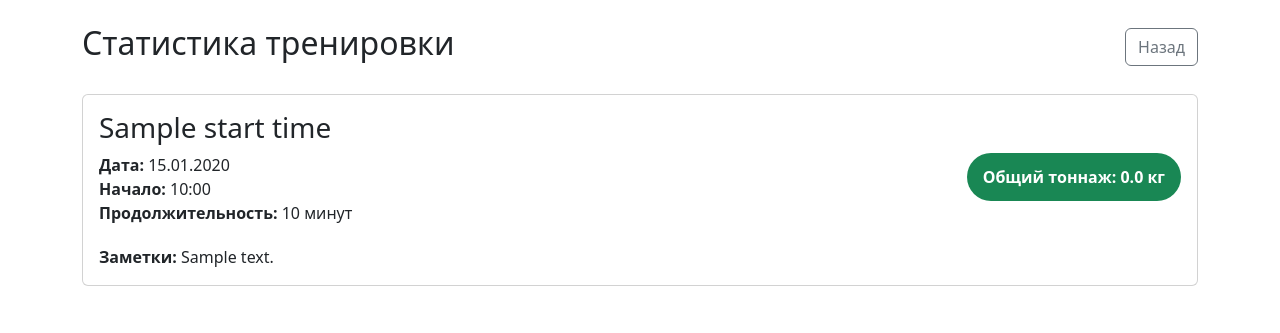
After one commit to BigmasterSavage/gym_diary, a Flask app: page /workout_stats/1 in a window 1280 px wide. The commit adds this page. Shown: the top 333 px of the page. Run offline with Flask 3, Linux system fonts and the light colour scheme; the visitor is signed in with stand-in values (Sample User, id 1); a database or web service that is not in the repository returns one stand-in record (values such as "Sample title"); some libraries are stand-ins or nearby versions.

Commit message:
Добавлена статистика завершенной тренировки

```diff
--- a/app.py
+++ b/app.py
@@ -327,6 +327,63 @@ def my_training():
                            completed_workouts = completed_workouts)
 
 
+@app.route('/workout_stats/<int:workout_id>')
+def workout_stats(workout_id):
+    if 'user_id' not in session:
+        return redirect(url_for('login'))
+
+    with get_db_connection() as conn:
+        with conn.cursor(cursor_factory=DictCursor) as cur:
+            # General info
+            cur.execute("""
+                SELECT *,
+                EXTRACT(EPOCH FROM (start_time + (duration_minutes * INTERVAL '1 minute') - start_time))/60 AS calculated_duration
+                FROM workouts
+                WHERE id = %s AND user_id = %s
+            """, (workout_id, session['user_id']))
+            workout=cur.fetchone()
+
+            if not workout_id:
+                flash("Тренировка не найдена")
+                return redirect(url_for('mytrainings'))
+
+            # Получаем все упражнения и подходы для этой тренировки
+            cur.execute("""
+                FROM sets s
+                JOIN exercises e ON s.exercise_id = e.id
+                WHERE s.workout_id = %s
+                ORDER BY e.name, s.order_num
+            """, (workout_id,))
+            sets = cur.fetchall()
+
+            # Группируем по упражнениям и считаем общий тоннаж
+            exercises = {}
+            total_tonnage = 0
+
+            for s in sets:
+                if s['exercise_id'] not in exercises:
+                    exercises[s['exercise_id']] = {
+                        'name': s['exercise_name'],
+                        'sets': [],
+                        'total_tonnage': 0
+                    }
+
+                exercises[s['exercise_id']]['sets'].append({
+                    'weight': s['weight_kg'],
+                    'reps': s['reps'],
+                    'tonnage': s['tonnage']
+                })
+                exercises[s['exercise_id']]['total_tonnage'] += s['tonnage'] or 0
+                total_tonnage += s['tonnage'] or 0
+
+    return render_template('workout_stats.html',
+                           workout=workout,
+                           sets=sets,
+                           exercises=exercises,
+                           total_tonnage=total_tonnage)
+
+
+
 @app.route('/logout')
 def logout():
     session.clear()
--- a/templates/mytrainings.html
+++ b/templates/mytrainings.html
@@ -73,7 +73,7 @@
                             Длительность: {{ workout.duration_minutes }} мин
                         </small>
                     </div>
-                    <a href="/activetraining/{{ workout.id }}" class="btn btn-outline-primary btn-sm">
+                    <a href="/workout_stats/{{ workout.id }}" class="btn btn-outline-primary btn-sm">
                         Подробнее
                     </a>
                 </div>
--- /dev/null
+++ b/templates/workout_stats.html
@@ -0,0 +1,92 @@
+<!DOCTYPE html>
+<html lang="ru">
+<head>
+    <meta charset="UTF-8">
+    <meta name="viewport" content="width=device-width, initial-scale=1.0">
+    <title>Статистика тренировки</title>
+    <link href="https://cdn.jsdelivr.net/npm/bootstrap@5.3.3/dist/css/bootstrap.min.css" rel="stylesheet">
+    <style>
+        .exercise-card {
+            margin-bottom: 2rem;
+            border-left: 4px solid #0d6efd;
+        }
+        .tonnage-badge {
+            font-size: 1rem;
+            background-color: #198754;
+        }
+    </style>
+</head>
+<body>
+    <div class="container py-4">
+        <div class="d-flex justify-content-between align-items-center mb-4">
+            <h2>Статистика тренировки</h2>
+            <a href="/mytrainings" class="btn btn-outline-secondary">Назад</a>
+        </div>
+
+        <div class="card mb-4">
+            <div class="card-body">
+                <h3 class="card-title">{{ workout.title }}</h3>
+                <div class="d-flex justify-content-between">
+                    <div>
+                        <p class="card-text mb-1">
+                            <strong>Дата:</strong> {{ workout.date.strftime('%d.%m.%Y') }}<br>
+                            <strong>Начало:</strong> {{ workout.start_time.strftime('%H:%M') }}<br>
+                            <strong>Продолжительность:</strong>
+                            {% if workout.duration_minutes %}
+                                {{ workout.duration_minutes }} минут
+                            {% else %}
+                                не завершена
+                            {% endif %}
+                        </p>
+                    </div>
+                    <div class="text-end">
+                        <span class="badge tonnage-badge rounded-pill p-3">
+                            Общий тоннаж: {{ "%.1f"|format(total_tonnage) }} кг
+                        </span>
+                    </div>
+                </div>
+                {% if workout.note %}
+                <div class="mt-3">
+                    <strong>Заметки:</strong> {{ workout.note }}
+                </div>
+                {% endif %}
+            </div>
+        </div>
+
+        {% for exercise_id, exercise in exercises.items() %}
+        <div class="card exercise-card">
+            <div class="card-header d-flex justify-content-between align-items-center">
+                <h4 class="mb-0">{{ exercise.name }}</h4>
+                <span class="badge bg-primary rounded-pill">
+                    Тоннаж: {{ "%.1f"|format(exercise.total_tonnage) }} кг
+                </span>
+            </div>
+            <div class="card-body">
+                <table class="table table-striped">
+                    <thead>
+                        <tr>
+                            <th>Подход</th>
+                            <th>Вес (кг)</th>
+                            <th>Повторения</th>
+                            <th>Тоннаж</th>
+                        </tr>
+                    </thead>
+                    <tbody>
+                        {% for set in exercise.sets %}
+                        <tr>
+                            <td>{{ loop.index }}</td>
+                            <td>{{ set.weight if set.weight is not none else '-' }}</td>
+                            <td>{{ set.reps if set.reps is not none else '-' }}</td>
+                            <td>{{ "%.1f"|format(set.tonnage) if set.tonnage is not none else '-' }}</td>
+                        </tr>
+                        {% endfor %}
+                    </tbody>
+                </table>
+            </div>
+        </div>
+        {% endfor %}
+    </div>
+
+    <script src="https://cdn.jsdelivr.net/npm/bootstrap@5.3.3/dist/js/bootstrap.bundle.min.js"></script>
+</body>
+</html>
```
